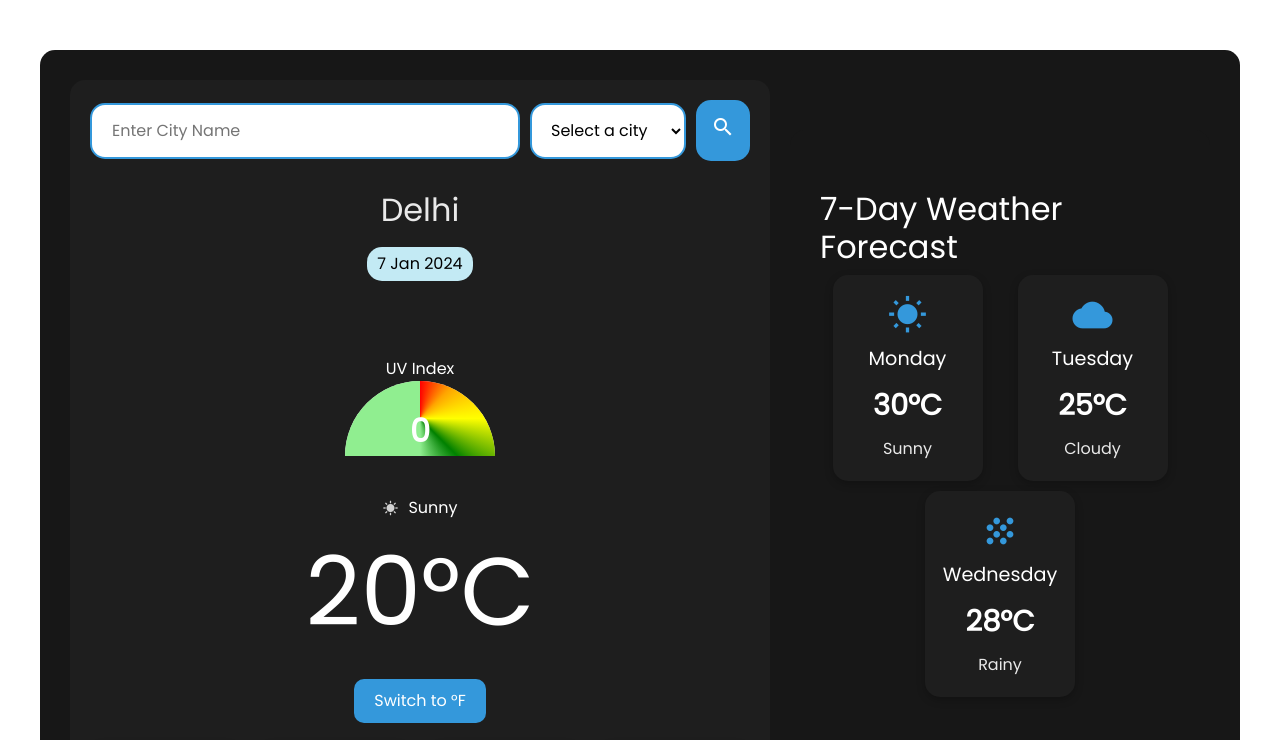
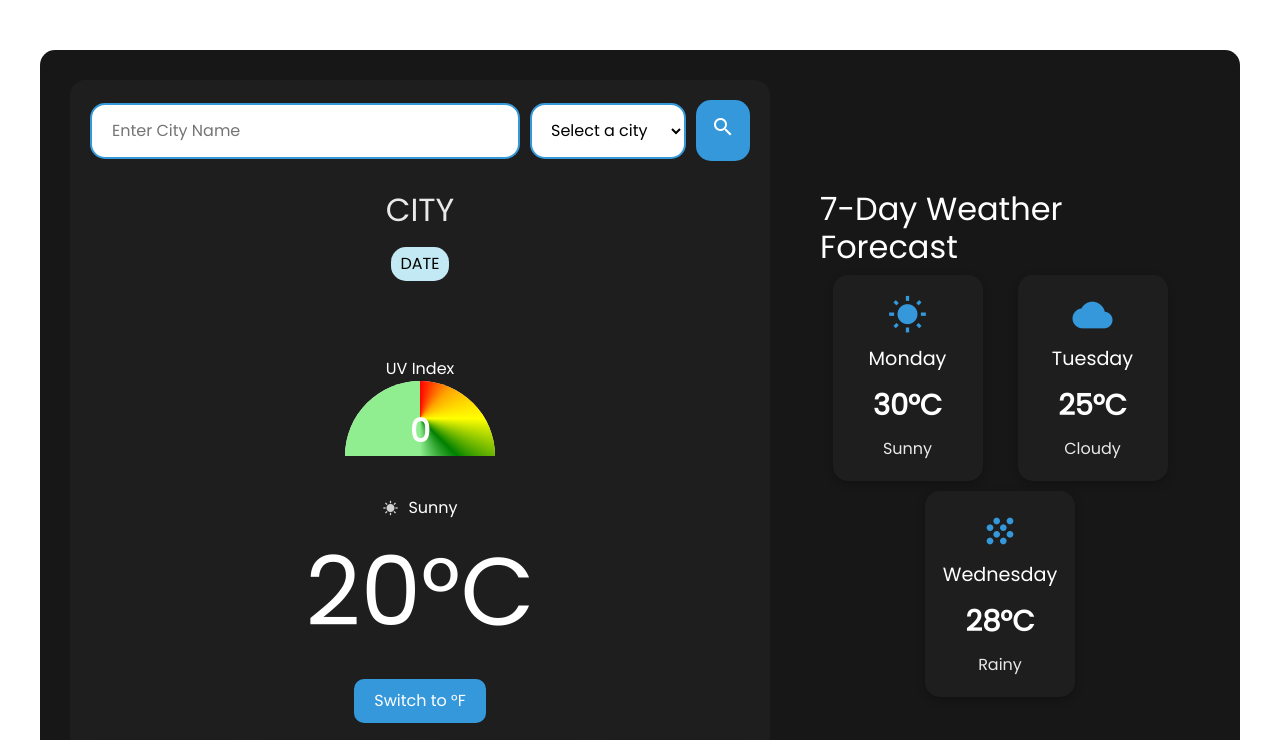
Before and after one commit to shivani-sbg/Weather-App, a plain HTML site: page index.html in a window 1280 px wide. Shown: the top 740 px of the page. Drawn offline with nearby package versions, Linux system fonts and the light colour scheme.

Commit message:
Update index.html

```diff
--- a/index.html
+++ b/index.html
@@ -50,8 +50,8 @@
             </form>
 
             <div class="city-date-section">
-                <h2 class="city">Delhi</h2>
-                <p class="date">7 Jan 2024</p>
+                <h2 class="city">CITY</h2>
+                <p class="date">DATE</p>
             </div>
 
 
```
